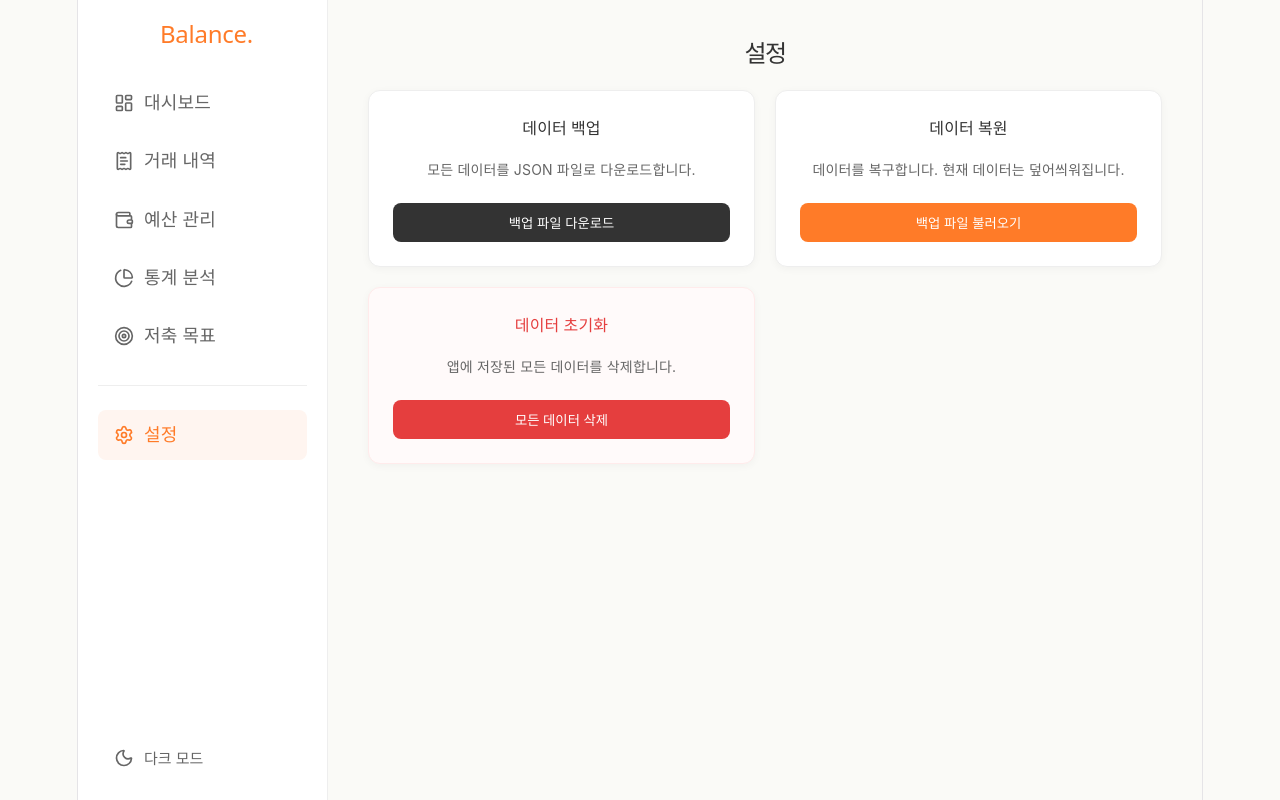
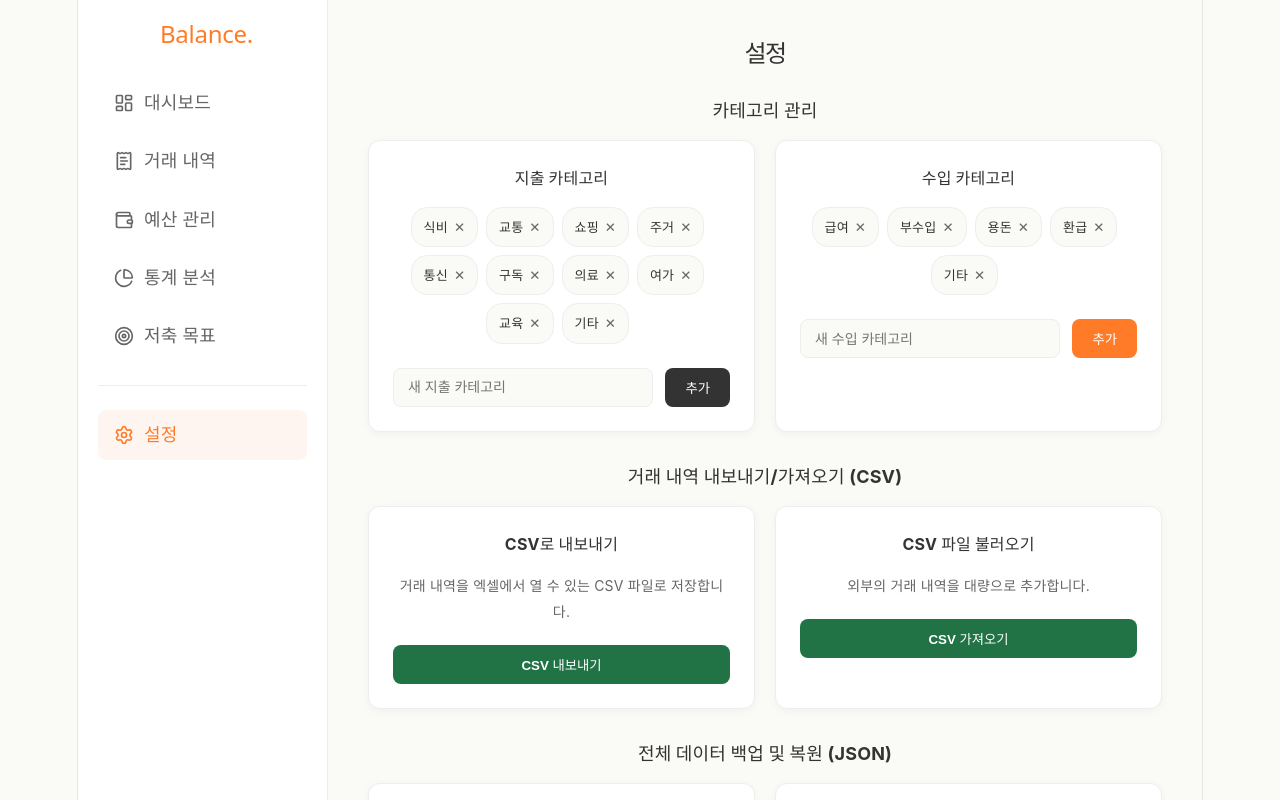
Before and after one commit to gyeonggumun/balance-dashboard, a React (Vite) app: page /settings in a window 1280 px wide. Shown: the top 800 px of the page. Built offline with nearby package versions, Linux system fonts and the light colour scheme.

Commit message:
CSV 내보내기/가져오기 버튼 및 파싱 로직

```diff
--- a/src/pages/Settings.jsx
+++ b/src/pages/Settings.jsx
@@ -1,12 +1,101 @@
-import { useRef } from 'react';
+import { useState, useRef } from 'react';
 import useFinanceStore from '../store/financeStore';
 
 export default function Settings() {
-  const { transactions, budgets, goals, resetAll, restoreData } = useFinanceStore();
+  const {
+    transactions, budgets, goals, categories,
+    resetAll, restoreData, addCategory, deleteCategory, importTransactions
+  } = useFinanceStore();
+
   const fileInputRef = useRef(null);
+  const csvInputRef = useRef(null);
 
+  // --- 카테고리 폼 상태 ---
+  const [newExpCat, setNewExpCat] = useState('');
+  const [newIncCat, setNewIncCat] = useState('');
+
+  const handleAddCategory = (type, value, setValue) => {
+    if (!value.trim()) return;
+    addCategory(type, value.trim());
+    setValue('');
+  };
+
+  // --- CSV 내보내기 ---
+  const handleExportCSV = () => {
+    if (transactions.length === 0) return alert('내보낼 거래 내역이 없습니다.');
+
+    const headers = ['id', 'type', 'category', 'amount', 'date', 'memo', 'createdAt'];
+
+    const csvRows = transactions.map(tx => {
+      return headers.map(header => {
+        const value = tx[header] || '';
+        return `"${String(value).replace(/"/g, '""')}"`;
+      }).join(',');
+    });
+
+    const csvContent = [headers.join(','), ...csvRows].join('\n');
+    const blob = new Blob(["\uFEFF" + csvContent], { type: 'text/csv;charset=utf-8;' });
+
+    const url = URL.createObjectURL(blob);
+    const link = document.createElement('a');
+    link.href = url;
+    link.setAttribute('download', `balance_transactions_${new Date().toISOString().split('T')[0]}.csv`);
+    document.body.appendChild(link);
+    link.click();
+    link.remove();
+  };
+
+  // --- CSV 가져오기 ---
+  const handleImportCSV = (e) => {
+    const file = e.target.files[0];
+    if (!file) return;
+
+    const reader = new FileReader();
+    reader.onload = (event) => {
+      try {
+        const text = event.target.result;
+        const rows = text.split('\n').filter(row => row.trim() !== '');
+
+        if (rows.length < 2) return alert('가져올 데이터가 없습니다.');
+
+        const headers = rows[0].split(',').map(h => h.replace(/"/g, '').trim());
+        const importedData = [];
+
+        for (let i = 1; i < rows.length; i++) {
+          const rowValues = rows[i].match(/(".*?"|[^",\s]+)(?=\s*,|\s*$)/g) || [];
+
+          const tx = {};
+          headers.forEach((header, index) => {
+            let val = rowValues[index] ? rowValues[index].replace(/^"|"$/g, '').trim() : '';
+            tx[header] = header === 'amount' ? Number(val) : val;
+          });
+
+          if (tx.type && tx.amount && tx.date) {
+            importedData.push({
+              ...tx,
+              id: `txn_csv_${Date.now()}_${i}`,
+              createdAt: new Date().toISOString()
+            });
+          }
+        }
+
+        if (importedData.length > 0) {
+          importTransactions(importedData);
+          alert(`${importedData.length}건의 거래 내역을 성공적으로 불러왔습니다.`);
+        } else {
+          alert('유효한 거래 내역 데이터가 없습니다.');
+        }
+      } catch (error) {
+        alert('CSV 파일을 파싱하는 중 오류가 발생했습니다.');
+      }
+      e.target.value = null;
+    };
+    reader.readAsText(file);
+  };
+
+  // --- JSON 백업 및 복원 ---
   const handleBackup = () => {
-    const dataStr = "data:text/json;charset=utf-8," + encodeURIComponent(JSON.stringify({ transactions, budgets, goals }, null, 2));
+    const dataStr = "data:text/json;charset=utf-8," + encodeURIComponent(JSON.stringify({ transactions, budgets, goals, categories }, null, 2));
     const dlAnchor = document.createElement('a');
     dlAnchor.setAttribute("href", dataStr); dlAnchor.setAttribute("download", `balance_backup.json`);
     document.body.appendChild(dlAnchor); dlAnchor.click(); dlAnchor.remove();
@@ -19,16 +108,74 @@ export default function Settings() {
     reader.onload = (event) => {
       try {
         const parsed = JSON.parse(event.target.result);
-        if (parsed.transactions && parsed.budgets && parsed.goals) restoreData(parsed);
+        if (parsed.transactions) restoreData(parsed);
       } catch (error) { alert('오류가 발생했습니다.'); }
       e.target.value = null;
     };
     reader.readAsText(file);
   };
 
+  const chipStyle = { display: 'inline-flex', alignItems: 'center', gap: '6px', background: 'var(--bg-color)', border: '1px solid var(--border-color)', padding: '6px 12px', borderRadius: '16px', fontSize: '13px', margin: '0 8px 8px 0' };
+
   return (
     <div>
       <h1 className="page-title">설정</h1>
+
+      {/* 1. 카테고리 관리 영역 */}
+      <h3 style={{ fontSize: '18px', margin: '32px 0 16px 0' }}>카테고리 관리</h3>
+      <div className="grid-2">
+        <div className="card" style={{ marginBottom: 0 }}>
+          <h3 className="card-title">지출 카테고리</h3>
+          <div style={{ marginBottom: '16px' }}>
+            {categories.expense.map(cat => (
+              <div key={cat} style={chipStyle}>
+                {cat}
+                <button onClick={() => deleteCategory('expense', cat)} style={{ background: 'none', border: 'none', cursor: 'pointer', color: 'var(--text-secondary)', padding: 0 }}>✕</button>
+              </div>
+            ))}
+          </div>
+          <div className="form-group" style={{ flexWrap: 'nowrap' }}>
+            <input type="text" placeholder="새 지출 카테고리" value={newExpCat} onChange={(e) => setNewExpCat(e.target.value)} className="form-input" />
+            <button onClick={() => handleAddCategory('expense', newExpCat, setNewExpCat)} className="btn-primary">추가</button>
+          </div>
+        </div>
+
+        <div className="card" style={{ marginBottom: 0 }}>
+          <h3 className="card-title">수입 카테고리</h3>
+          <div style={{ marginBottom: '16px' }}>
+            {categories.income.map(cat => (
+              <div key={cat} style={chipStyle}>
+                {cat}
+                <button onClick={() => deleteCategory('income', cat)} style={{ background: 'none', border: 'none', cursor: 'pointer', color: 'var(--text-secondary)', padding: 0 }}>✕</button>
+              </div>
+            ))}
+          </div>
+          <div className="form-group" style={{ flexWrap: 'nowrap' }}>
+            <input type="text" placeholder="새 수입 카테고리" value={newIncCat} onChange={(e) => setNewIncCat(e.target.value)} className="form-input" />
+            <button onClick={() => handleAddCategory('income', newIncCat, setNewIncCat)} className="btn-accent">추가</button>
+          </div>
+        </div>
+      </div>
+
+      {/* 2. CSV 영역 */}
+      <h3 style={{ fontSize: '18px', margin: '32px 0 16px 0' }}>거래 내역 내보내기/가져오기 (CSV)</h3>
+      <div className="grid-2">
+        <div className="card" style={{ marginBottom: 0 }}>
+          <h3 className="card-title">CSV로 내보내기</h3>
+          <p style={{ color: 'var(--text-secondary)', fontSize: '14px', marginBottom: '20px' }}>거래 내역을 엑셀에서 열 수 있는 CSV 파일로 저장합니다.</p>
+          <button onClick={handleExportCSV} className="btn-primary" style={{ width: '100%', background: '#217346', color: '#fff' }}>CSV 내보내기</button>
+        </div>
+
+        <div className="card" style={{ marginBottom: 0 }}>
+          <h3 className="card-title">CSV 파일 불러오기</h3>
+          <p style={{ color: 'var(--text-secondary)', fontSize: '14px', marginBottom: '20px' }}>외부의 거래 내역을 대량으로 추가합니다.</p>
+          <input type="file" accept=".csv" ref={csvInputRef} onChange={handleImportCSV} style={{ display: 'none' }} />
+          <button onClick={() => csvInputRef.current.click()} className="btn-accent" style={{ width: '100%', background: '#217346', color: '#fff' }}>CSV 가져오기</button>
+        </div>
+      </div>
+
+      {/* 3. JSON 데이터 관리 영역 */}
+      <h3 style={{ fontSize: '18px', margin: '32px 0 16px 0' }}>전체 데이터 백업 및 복원 (JSON)</h3>
       <div className="grid-2">
         <div className="card" style={{ marginBottom: 0 }}>
           <h3 className="card-title">데이터 백업</h3>
```
